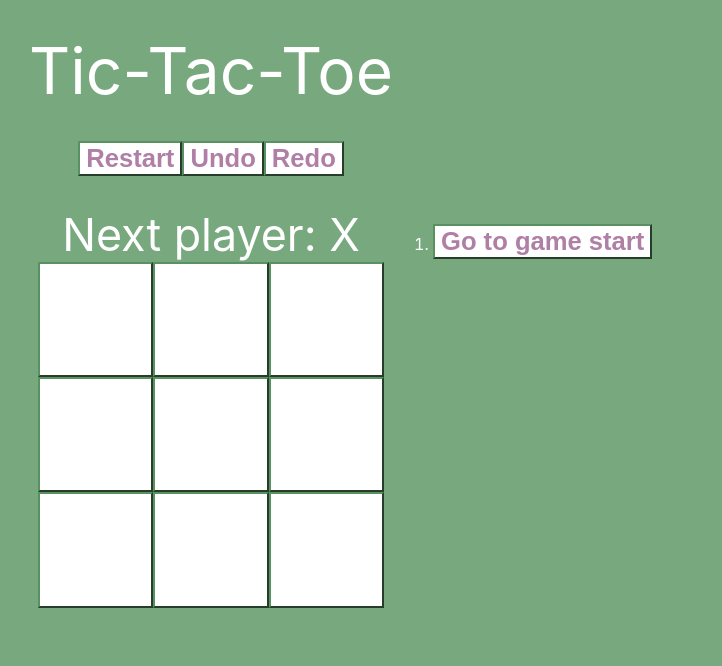
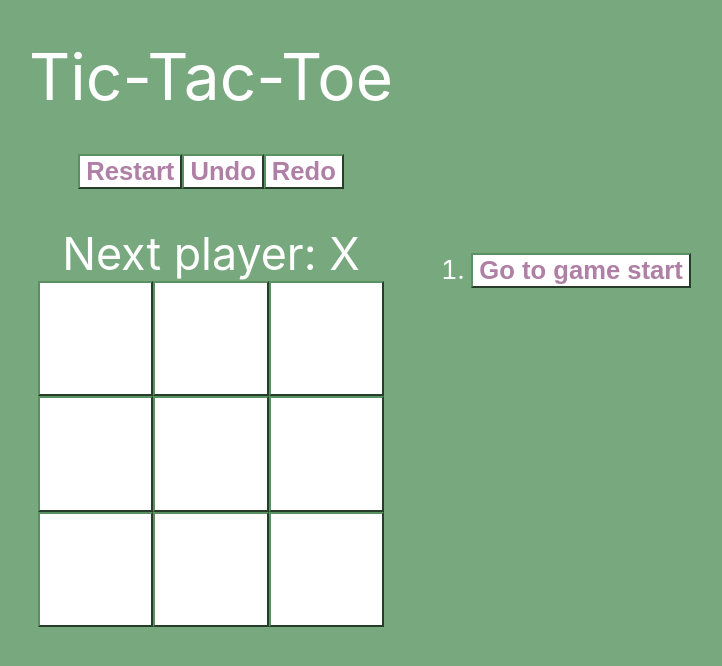
Before and after one commit to hank0777/tic-tac-toe_web, a React (Create React App) app: page / in a window 1280 px wide. Shown: the top 666 px of the page, without its empty margins (429-1151 px from the left). Built offline with nearby package versions, Linux system fonts and the light colour scheme.

Commit message:
Update sizing

```diff
--- a/src/App.css
+++ b/src/App.css
@@ -31,7 +31,7 @@ button.square.winning {
   display: grid;
   grid-template-columns: 1fr auto 1fr;
   grid-template-rows: auto auto auto auto;
-  row-gap: 2rem;
+  gap: 3vw;
 }
 
 .game-board {
@@ -44,7 +44,7 @@ button.square.winning {
   list-style-position: outside;
   grid-column: 3;
   grid-row: 4;
-  font-size: 1rem;
+  font-size: 2vw;
 }
 
 .move-button {
@@ -63,7 +63,6 @@ header {
 /* resizing for smaller screens */
 @media (max-width: 700px) {
   .game {
-    display: grid;
     grid-template-rows: auto auto auto auto auto;
   }
 
```
